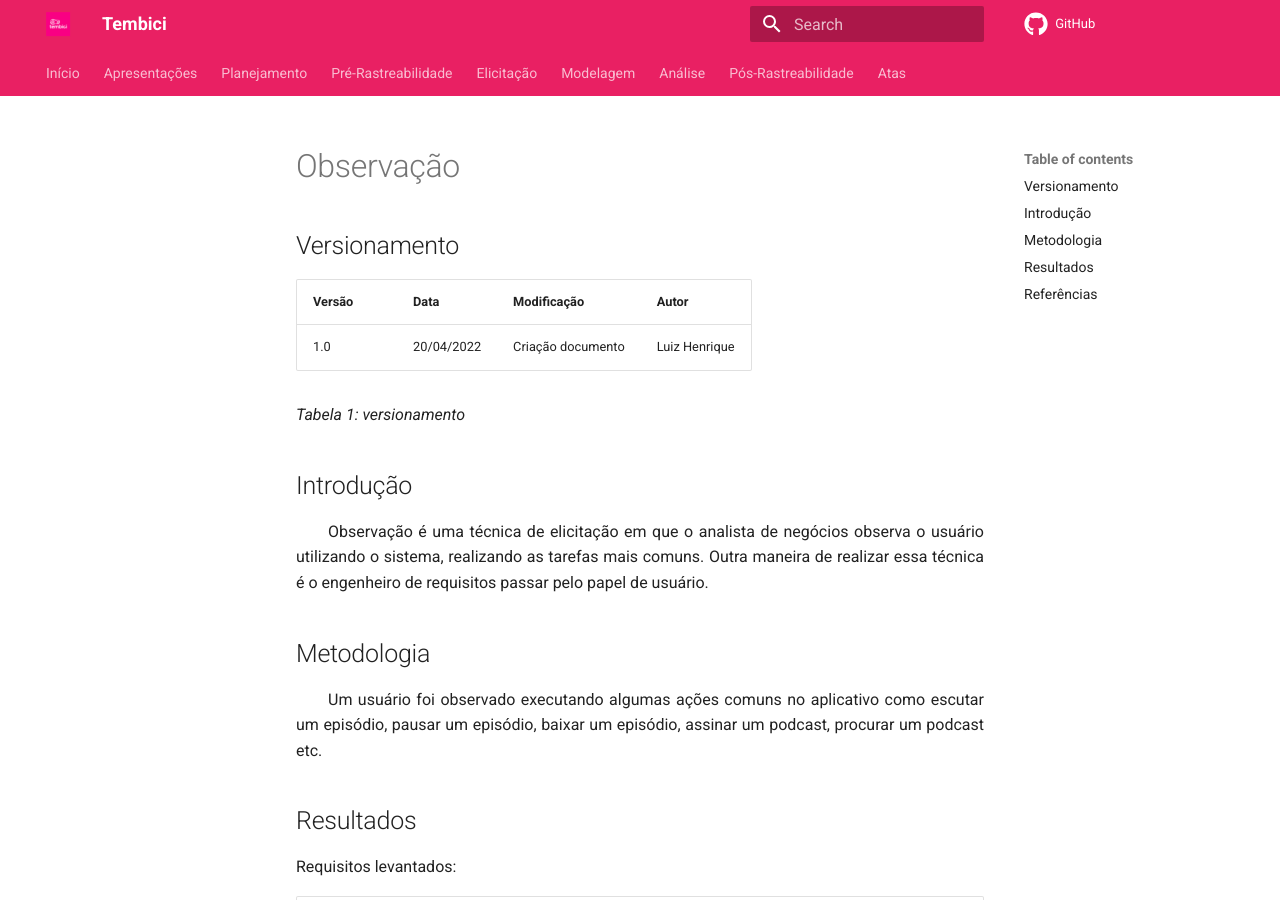
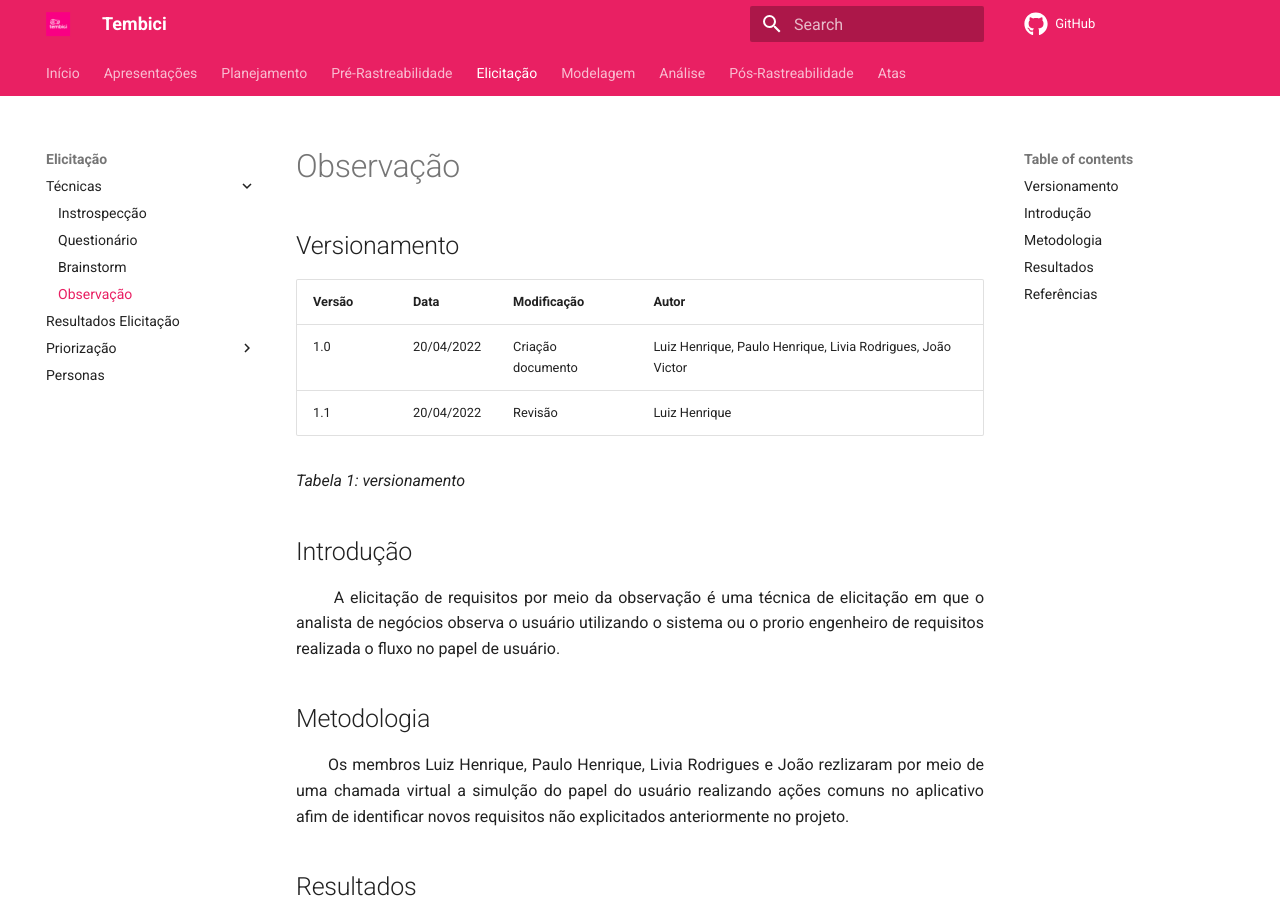
Before and after one commit to Requisitos-de-Software/2021.2-Tembici, an MkDocs documentation site: the page built from docs/elicitacao/tecnicas/observacao.md, in a window 1280 px wide and 900 px high. Built offline with MkDocs 1.6.1 and Material for MkDocs 9.7.7, drawn with Linux system fonts in a browser that asks for light colours; comment, search, counter and statistics services are not loaded.

Commit message:
#88 Adicionando alterações no menu

```diff
--- a/docs/elicitacao/tecnicas/observacao.md
+++ b/docs/elicitacao/tecnicas/observacao.md
@@ -3,21 +3,20 @@
 
 | Versão | Data | Modificação | Autor |
 |-|-|-|-|
-| 1.0 | 20/04/2022 | Criação documento | Luiz Henrique |
+| 1.0 | 20/04/2022 | Criação documento | Luiz Henrique, Paulo Henrique, Livia Rodrigues, João Victor |
+| 1.1 | 20/04/2022 | Revisão | Luiz Henrique |
 
 *Tabela 1: versionamento*
 
 ## Introdução
 
-<p align="justify">&emsp;&emsp;Observação é uma técnica de elicitação em que o analista de negócios observa o usuário utilizando o sistema, realizando as tarefas mais comuns. Outra maneira de realizar essa técnica é o engenheiro de requisitos passar pelo papel de usuário.</p>
+<p align="justify">&emsp;&emsp; A elicitação de requisitos por meio da observação é uma técnica de elicitação em que o analista de negócios observa o usuário utilizando o sistema ou o prorio engenheiro de requisitos realizada o fluxo no papel de usuário.</p>
 
 ## Metodologia
 
-<p align="justify">&emsp;&emsp;Um usuário foi observado executando algumas ações comuns no aplicativo como escutar um episódio, pausar um episódio, baixar um episódio, assinar um podcast, procurar um podcast etc.</p>
+<p align="justify">&emsp;&emsp;Os membros Luiz Henrique, Paulo Henrique, Livia Rodrigues e João  rezlizaram por meio de uma chamada virtual a simulção do papel do usuário realizando ações comuns no aplicativo afim de identificar novos requisitos não explicitados anteriormente no projeto.</p>
 
 ## Resultados
-
-Requisitos levantados:
 
 | Código | Requisito | Tipo de requisito |
 |:--:|--|:--:|
--- a/mkdocs.yml
+++ b/mkdocs.yml
@@ -38,6 +38,8 @@ nav:
       - Instrospecção: ./elicitacao/tecnicas/introspeccao.md
       - Questionário: ./elicitacao/tecnicas/questionario.md
       - Brainstorm: ./elicitacao/tecnicas/brainstorm.md
+      - Observação: ./elicitacao/tecnicas/observacao.md
+    - Resultados Elicitação: ./elicitacao/elicitacao_final.md
     - Priorização:
         - MosCoW: ./elicitacao/priorizacao/moscow.md
     - Personas: ./elicitacao/personas.md
```
Also changed, not shown: docs/pos-rastreabilidade/backward-from.md (+3 -3 lines).
